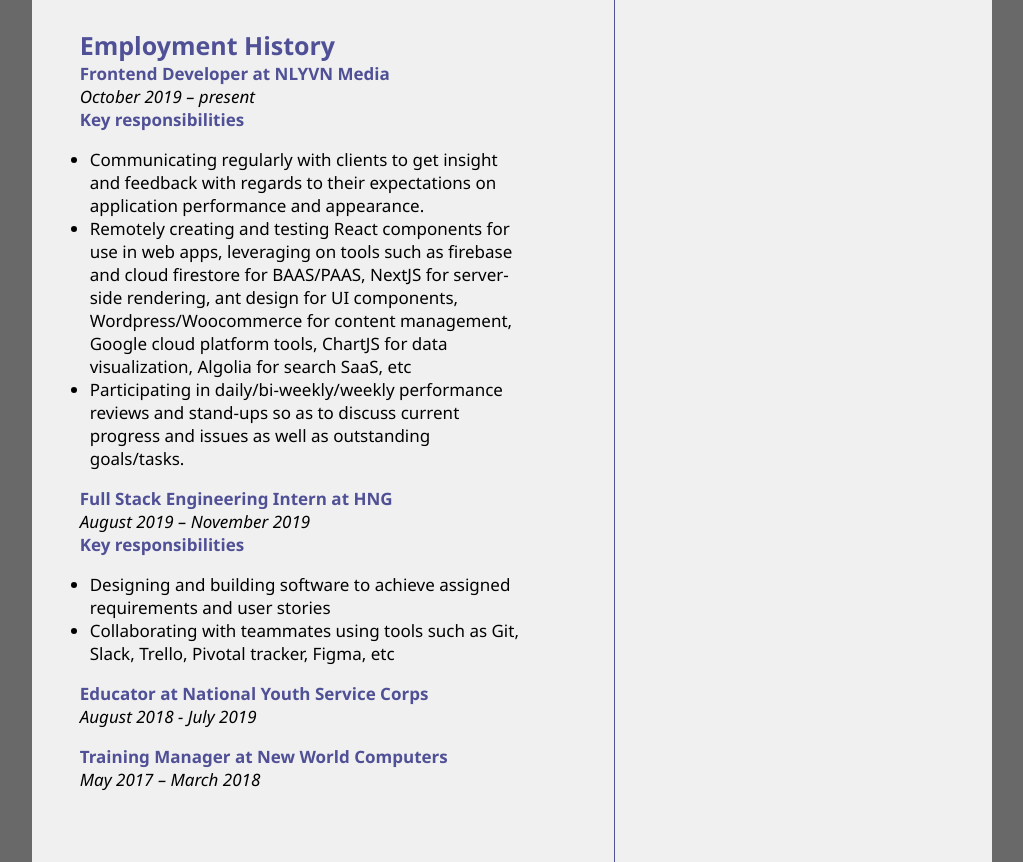
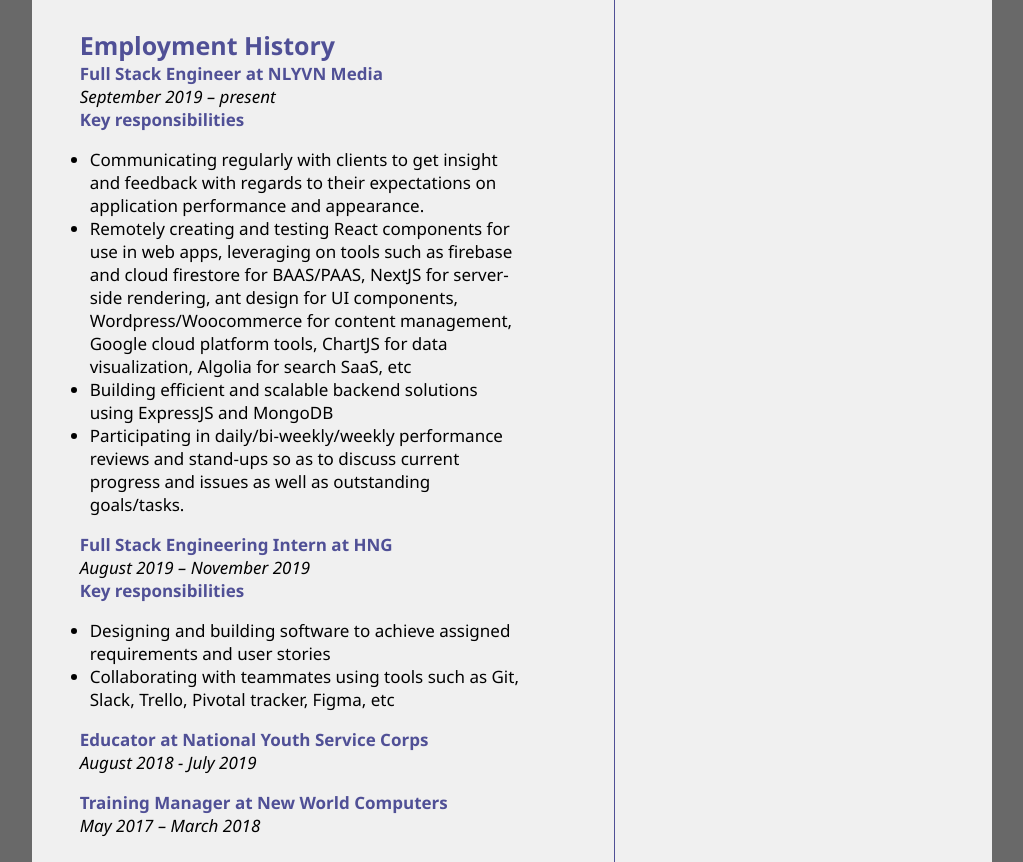
Before and after one commit to JayCodist/portfolio-v1, a plain HTML site: page index.html in a window 1280 px wide. Shown: the part 1379-2241 px from the top of the page, without its empty margins (128-1151 px from the left). Drawn offline with Linux system fonts and the light colour scheme.

Commit message:
updated resume

```diff
--- a/index.html
+++ b/index.html
@@ -82,12 +82,13 @@
 		<section class="content">
 			<h3 class="colour-blue">Employment History</h3>
 			<p>
-				<strong class="colour-blue">Frontend Developer at NLYVN Media</strong><br />
-				<em>October 2019 – present</em> <br />
+				<strong class="colour-blue">Full Stack Engineer at NLYVN Media</strong><br />
+				<em>September 2019 – present</em> <br />
 				<strong class="resp colour-blue">Key responsibilities</strong>
 				<ul>
 					<li>Communicating regularly with clients to get insight and feedback with regards to their expectations on application performance and appearance.</li>
 					<li>Remotely creating and testing React components for use in web apps, leveraging on tools such as firebase and cloud firestore for BAAS/PAAS, NextJS for server-side rendering, ant design for UI components, Wordpress/Woocommerce for content management, Google cloud platform tools, ChartJS for data visualization, Algolia for search SaaS, etc</li>
+					<li>Building efficient and scalable backend solutions using ExpressJS and MongoDB</li>
 					<li>Participating in daily/bi-weekly/weekly performance reviews and stand-ups so as to discuss current progress and issues as well as outstanding goals/tasks.</li>
 				</ul>
 			</p>
```
